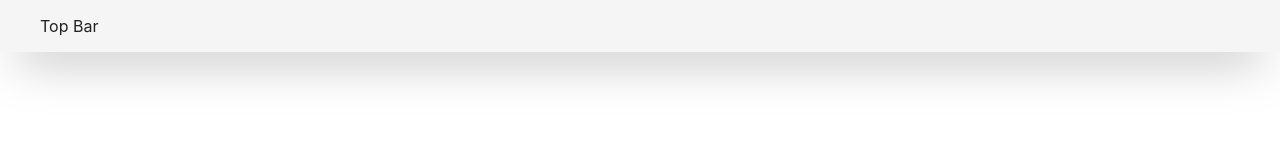
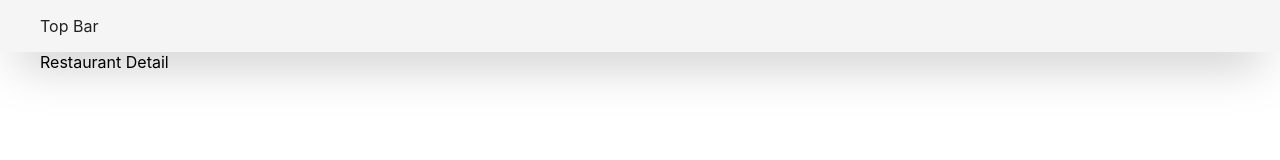
Before and after one commit to jaeho-sim/food-diary, a React app in the folder client/: page /restaurants/1 in a window 1280 px wide. Shown: the top 160 px of the page. Built offline with nearby package versions, Linux system fonts and the light colour scheme.

Commit message:
add restaurantDetail page with router set up, change top bar position style to sticky for better margin issue

```diff
--- a/client/src/App.js
+++ b/client/src/App.js
@@ -1,7 +1,8 @@
-import React, { Component, Fragment } from 'react';
-import { BrowserRouter, Switch, Route } from 'react-router-dom';
+import React, { Component } from 'react';
+import { BrowserRouter, Switch, Route, Redirect } from 'react-router-dom';
+import TopBar from './components/TopBar';
 import RestaurantsPage from './components/RestaurantsPage';
-import TopBar from './components/TopBar';
+import RestaurantDetail from './components/RestaurantDetail';
 import './App.scss';
 require('dotenv').config();
 
@@ -12,7 +13,9 @@ class App extends Component {
         <TopBar page="Top Bar" />
         <div className="gj-page">
           <Switch>
-            <Route exact path="/" component={RestaurantsPage} />
+            <Route exact path="/" render={() => <Redirect to="/restaurants" />} />
+            <Route path={"/restaurants/:id"} component={RestaurantDetail} />
+            <Route path="/restaurants" component={RestaurantsPage} />
           </Switch>
         </div>
       </BrowserRouter>
--- /dev/null
+++ b/client/src/components/RestaurantDetail/index.js
@@ -0,0 +1,9 @@
+import React, { Component } from 'react';
+
+export class RestaurantDetail extends Component {
+  render() {
+    return <div>Restaurant Detail</div>;
+  }
+}
+
+export default RestaurantDetail;
--- a/client/src/components/TopBar/index.scss
+++ b/client/src/components/TopBar/index.scss
@@ -4,7 +4,8 @@
   // box-shadow: 0 20px 50px -20px rgba(0, 0, 0, 0.1) !important;
   background-color: #ffffff;
   box-shadow: 0 20px 50px -18px rgba(0, 0, 0, 0.5) !important;
-  position: fixed !important;
+  position: sticky !important;
+  top: 0;
 }
 
 .gj-topbar-content {
--- a/client/src/styles/_template.scss
+++ b/client/src/styles/_template.scss
@@ -4,7 +4,6 @@
   width: $pageWidth;
   margin-left: auto;
   margin-right: auto;
-  padding-top: 40px;
 }
 
 @media only screen and (max-width: 1199px) {
```
